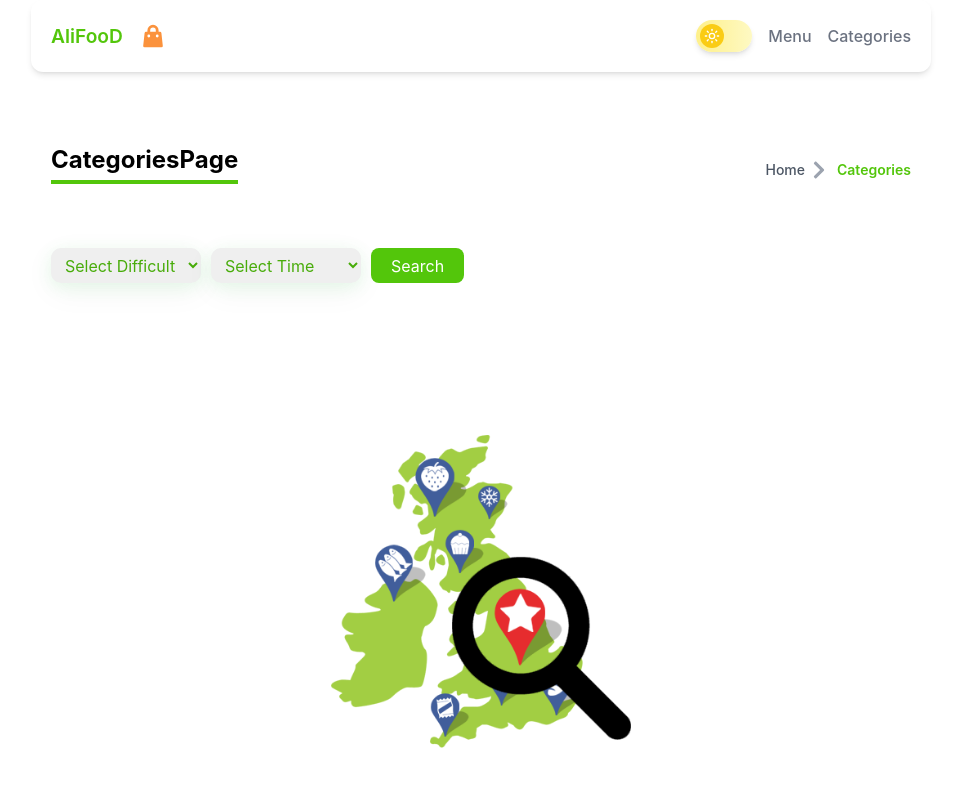
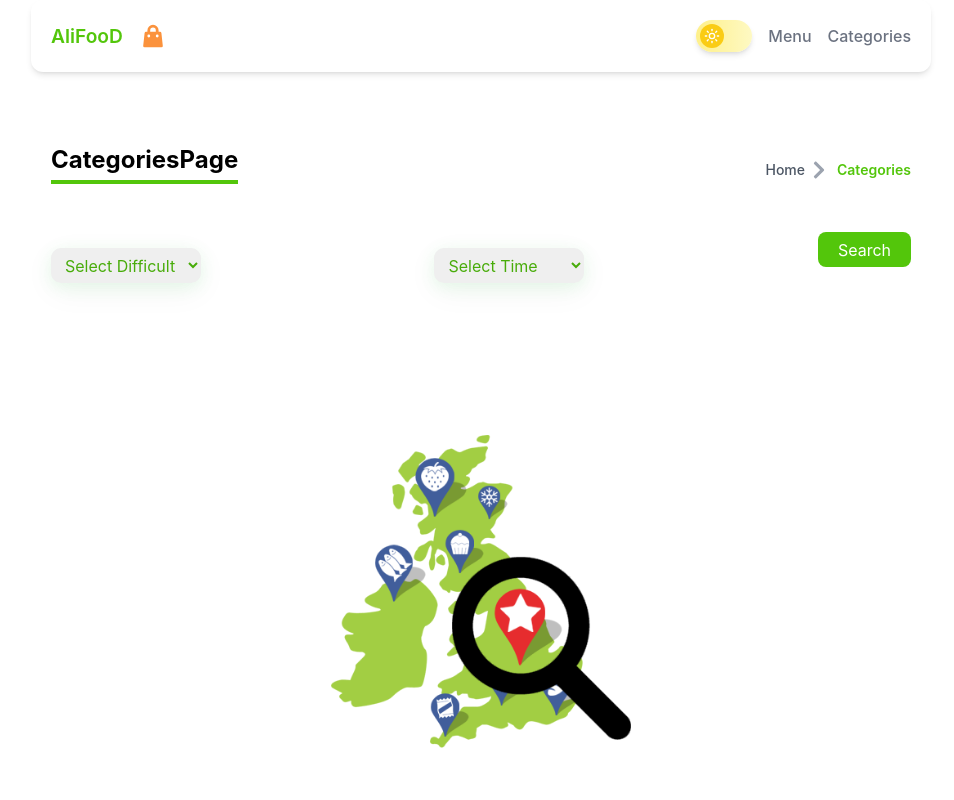
Before and after one commit to ali-hoseiniwp/food-website-with-json-server-api-nextjs-typescript-and-tailwind-css, a Next.js app: page /categories in a window 1280 px wide. Shown: the top 800 px of the page, without its empty margins (159-1113 px from the left). Built offline with nearby package versions, Linux system fonts and the light colour scheme.

Commit message:
edit catpage

```diff
--- a/components/templates/CategoriesPage.tsx
+++ b/components/templates/CategoriesPage.tsx
@@ -45,7 +45,7 @@ const CategoriesPage: React.FC<CategoriesProps> = ({ data }) => {
                 </h1>
                 <Breadcrumb />
             </div>
-            <div>
+            <div className="flex justify-between">
                 <select
                     value={query.difficulty}
                     name="difficulty"
```
